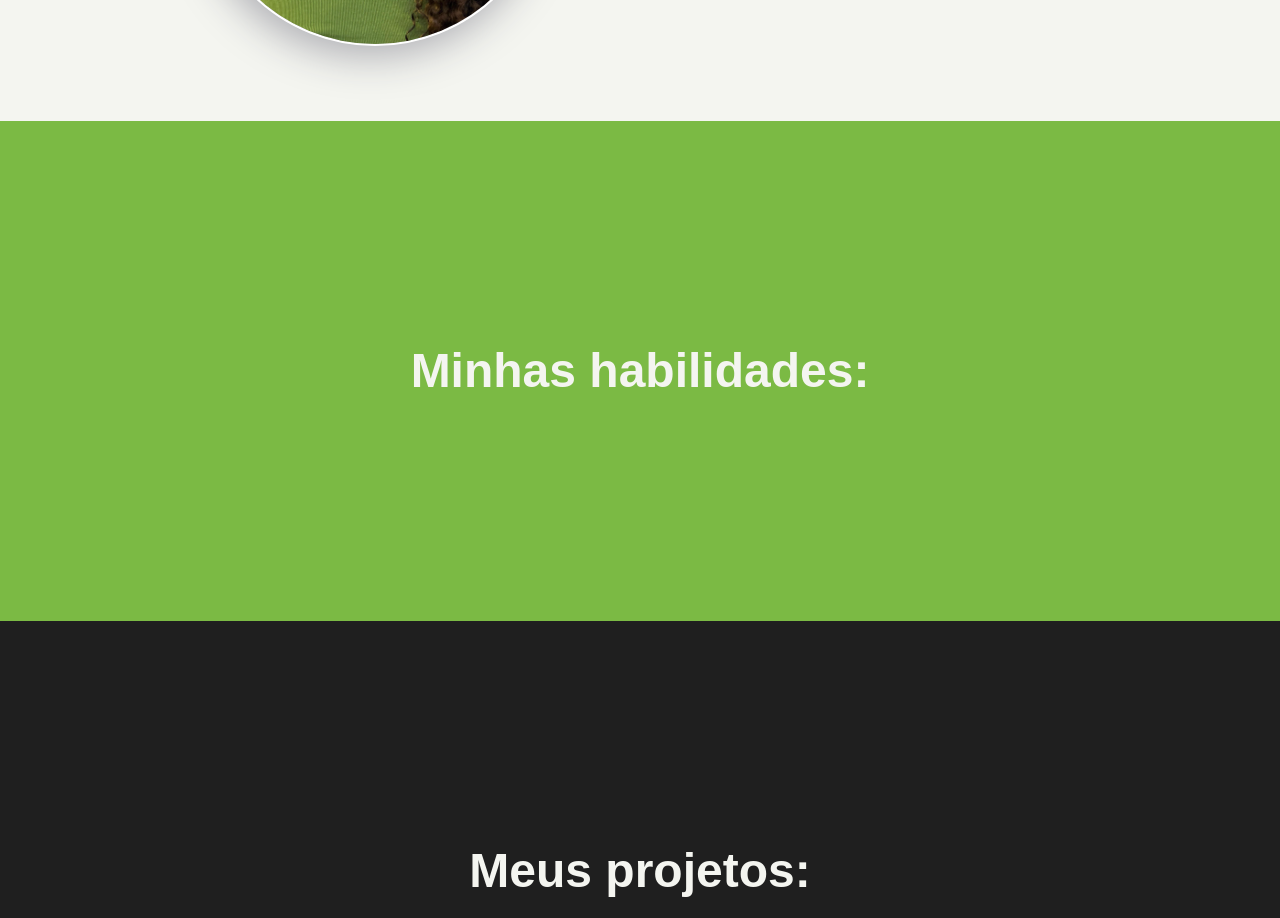
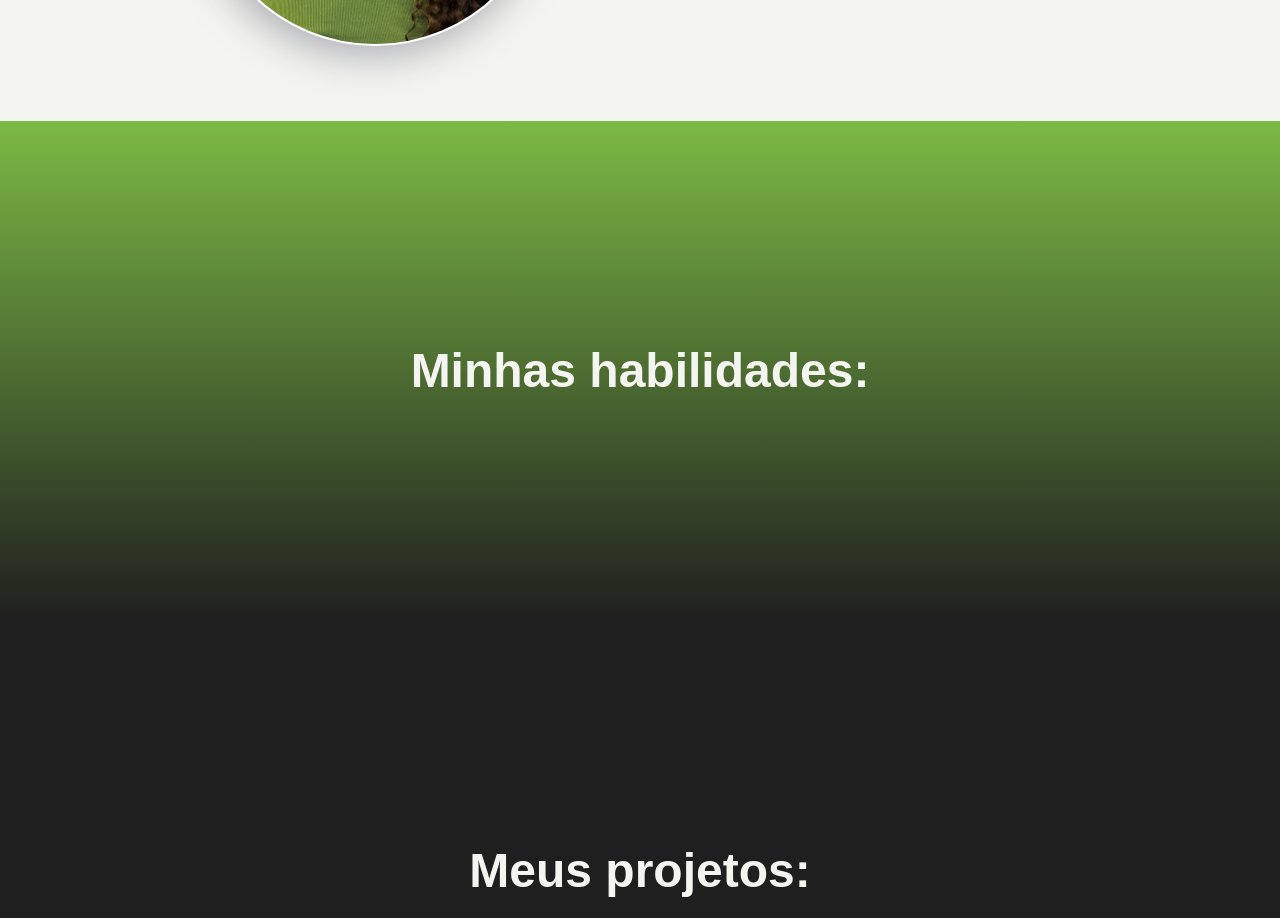
Before and after one commit to mafenandaup/Portifolio-dev, a React (Vite) app in the folder portifolio-main/: page / in a window 1280 px wide. Shown: the part 940-1858 px from the top of the page. Built offline with nearby package versions, Linux system fonts and the light colour scheme; a web font is replaced by a local one.

Commit message:
refactor: css styles

```diff
--- a/portifolio-main/src/pages/home/sections/Projects/Projects.css
+++ b/portifolio-main/src/pages/home/sections/Projects/Projects.css
@@ -9,7 +9,7 @@
     --rebecca-purple: #5c3e84ff;
 }
 
-.section-projects {
+.section-projects{
     background: var(--notpureblack);
     color: var(--baby-powder);
     min-width: 100vw;
--- a/portifolio-main/src/pages/home/sections/Skills/Skills.css
+++ b/portifolio-main/src/pages/home/sections/Skills/Skills.css
@@ -10,7 +10,7 @@
 }
 
 .section-skills {
-    background: var(--mantis);
+    background: linear-gradient(var(--mantis), var(--notpureblack));
     color: var(--baby-powder);
     min-width: 100vw;
     height: 500px;
```
